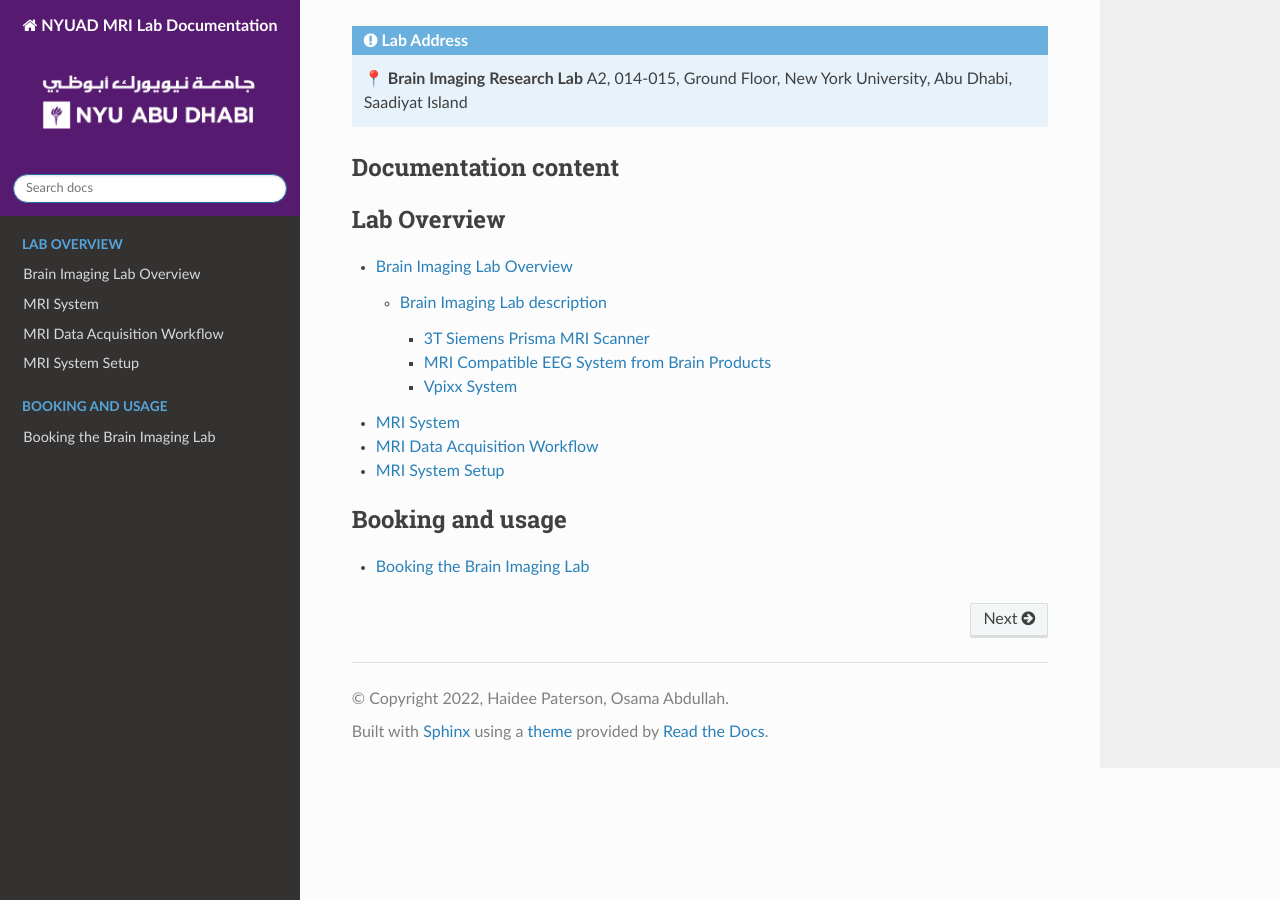
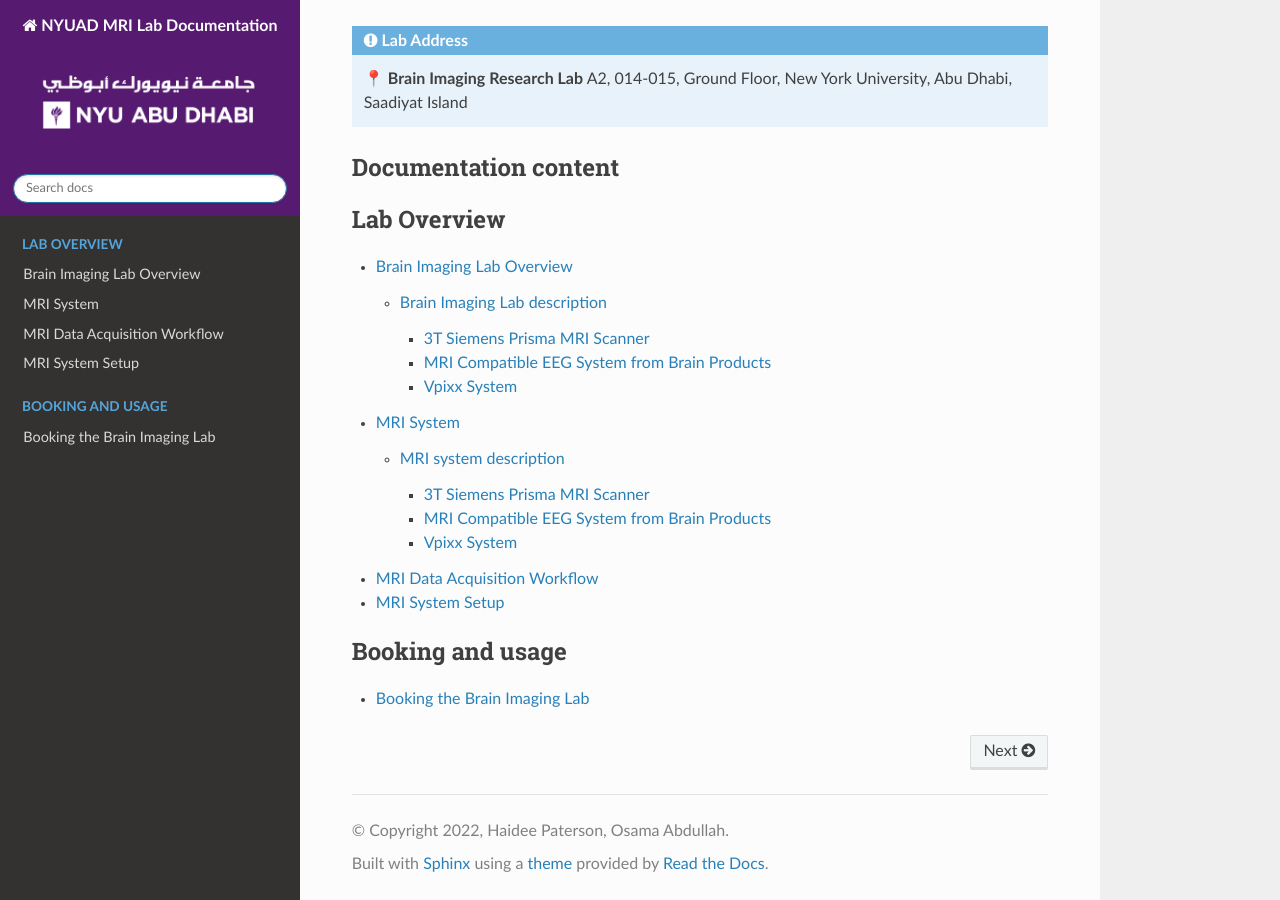
Before and after one commit to BioMedicalImaging-Core-NYUAD/brainimaging-lab-documentation, a Sphinx documentation site: the page built from docs/source/index.rst, in a window 1280 px wide and 900 px high, scrolled down 1676 px. Built offline with Sphinx 7.4.7 and the Read the Docs theme 3.1.0, drawn with Linux system fonts in a browser that asks for light colours; pages that are not in the unit, such as notebooks, are missing from menus; some of the changed lines change nothing that is shown.

Commit message:
main page changes

```diff
--- a/docs/source/1-lab_overview/2-mri_system.rst
+++ b/docs/source/1-lab_overview/2-mri_system.rst
@@ -1,4 +1,47 @@
 MRI System
 ==========
 
-123
+MRI system description
+--------------------------
+3T Siemens Prisma MRI Scanner
+*****************************
+
+.. figure:: ../_static/mri_scanner_inside.png
+   :alt: mri scanner inside image
+   :width: 800px
+   :align: center
+
+   Figure 1. MRI scanner at NYU Abu Dhabi
+
+NYU Abu Dhabi’s MRI lab features a 3T Siemens Prisma system, installed in 2017. This was the first research-dedicated MRI scanner in the Gulf region, signifying an important milestone for scientific progress in the area. Positioned within the NYU Abu Dhabi campus, the facility supports advanced investigations in neuroscience, psychology, and biomedical research. The Prisma MRI scanner, optimised for research, provides exceptionally detailed images of the brain and body. This capability enables researchers to delve into the intricacies of brain connectivity, examine cognitive processes, and explore potential strategies for diagnosing and treating neurological disorders. By fostering interdisciplinary collaborations among scientists, engineers, and clinicians, the MRI lab at NYU Abu Dhabi stands at the forefront of cutting-edge research that aims to deepen our understanding of both the human body and mind.
+
+
+MRI Compatible EEG System from Brain Products
+****************************************
+
+.. figure:: ../_static/eeg.png
+   :alt: eeg
+   :width: 800px
+   :align: center
+
+   Figure 2. EEG System
+
+We have an EEG system that complements fMRI by measuring electrical changes in the brain, while fMRI measures hemodynamic changes. Because EEG and fMRI provide distinct spatial and temporal information, combining the two requires special considerations for data quality and participant safety. Our setup includes MR-conditional amplifiers certified by major scanner vendors, with the option to add sensors like accelerometers or GSR for broader physiological monitoring. We have online viewing software allowing for real-time processing to ensure data quality throughout each recording session.
+
+Vpixx System
+************
+VPixx systems provide MRI researchers with tools that deliver precise, reliable, and highly synchronized visual and often auditory stimuli inside the scanning environment. In particular, the PROPixx projector’s long-throw lens options and robust design allow the device to be placed safely outside the MRI room while projecting clear, stable images into the bore. These systems also integrate trigger inputs/outputs and analog I/O so that the presentation of stimuli can be tightly coordinated with scanner pulses, ensuring that changes in brain activity, captured by MRI, line up exactly with the onset of visual or auditory events.
+
+The system includes:
+
+    - a PROPixx projector
+    - an in-bore screen
+    - left and right-hand response boxes
+    - soundpixx
+
+.. figure:: ../_static/vpixx.png
+   :alt: vpixx
+   :width: 800px
+   :align: center
+
+   Figure 3. VPixx System
```
